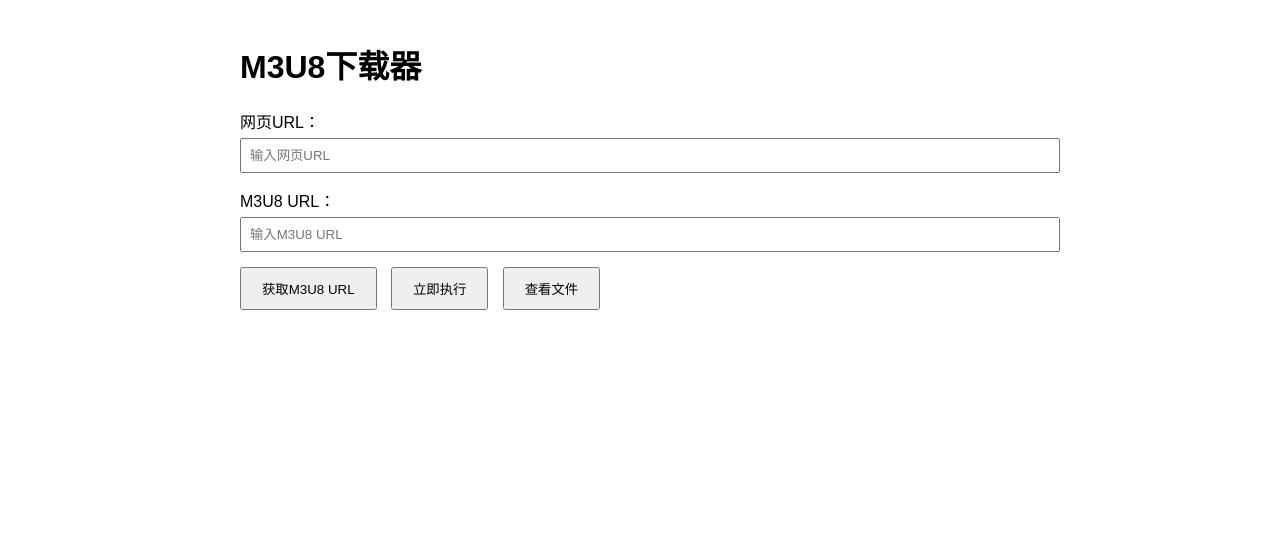
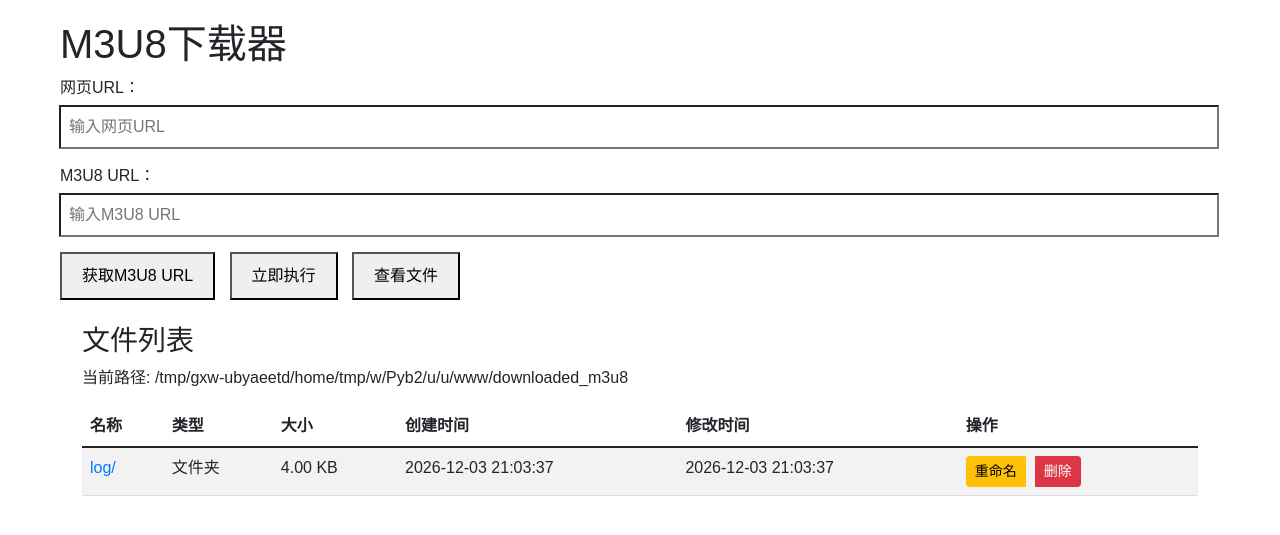
Before and after one commit to xjxjin/download_m3u8, a Flask app: page / in a window 1280 px wide. Shown: the top 535 px of the page. Run offline with Flask 3, Linux system fonts and the light colour scheme.

Commit message:
新增内容

```diff
--- a/app.py
+++ b/app.py
@@ -10,6 +10,7 @@ from selenium.webdriver.chrome.service import Service
 import time
 import subprocess
 import shutil
+import datetime
 # import logging
 # from logging.handlers import TimedRotatingFileHandler
 # from datetime import datetime
@@ -23,7 +24,7 @@ from download_m3u8 import output_dir, setup_logger
 logger = setup_logger()
 
 def get_m3u8_url(web_url):
-    """使用Selenium模拟手机访问并获取m3u8链接"""
+    """使用Selenium模拟手机访问并获取m3u8链接和视频名称"""
     logger.info(f"开始处理URL: {web_url}")
     chrome_options = Options()
 
@@ -96,10 +97,23 @@ def get_m3u8_url(web_url):
                 logger.error(f"解析日志时出错: {str(e)}")
                 continue
 
-        # 如果找到了m3u8链接，返回第一个
+        # 如果找到了m3u8链接，尝试获取视频标题
+        video_title = ""
+        try:
+            # 获取页面标题作为视频名称
+            video_title = driver.title
+            # 清理标题中的特殊字符
+            import re
+            video_title = re.sub(r'[\\/:*?"<>|]', '_', video_title)
+            logger.info(f"获取到视频标题: {video_title}")
+        except Exception as e:
+            logger.error(f"获取视频标题失败: {str(e)}")
+            video_title = datetime.datetime.now().strftime("%Y%m%d%H%M%S")
+
+        # 如果找到了m3u8链接，返回链接和标题
         if m3u8_urls:
             logger.info(f"成功找到M3U8链接: {m3u8_urls[0]}")
-            return m3u8_urls[0]
+            return {'url': m3u8_urls[0], 'title': video_title}
 
         logger.warning("未找到M3U8链接")
         return None
@@ -131,10 +145,14 @@ def get_m3u8():
     logger.info(f"收到请求，URL: {web_url}")
 
     try:
-        m3u8_url = get_m3u8_url(web_url)
-        if not m3u8_url:
+        result = get_m3u8_url(web_url)
+        if not result:
             return jsonify({'success': False, 'error': '未找到M3U8链接'})
-        return jsonify({'success': True, 'm3u8_url': m3u8_url})
+        return jsonify({
+            'success': True,
+            'm3u8_url': result['url'],
+            'video_title': result['title']
+        })
     except Exception as e:
         error_msg = str(e)
         logger.error(f"获取M3U8错误: {error_msg}")
@@ -143,14 +161,21 @@ def get_m3u8():
 @app.route('/execute', methods=['POST'])
 def execute():
     m3u8_url = request.json.get('m3u8_url')
+    video_title = request.json.get('video_title', '')
+
     if not m3u8_url:
         logger.warning("未提供M3U8 URL")
         return jsonify({'success': False, 'error': 'M3U8 URL is required'})
 
     try:
         logger.info(f"开始下载M3U8: {m3u8_url}")
+        logger.info(f"视频标题: {video_title}")
+
+        # 设置环境变量
         os.environ['M3U8_URL'] = m3u8_url
-        subprocess  .run(['python', 'download_m3u8.py'], check=True)
+        os.environ['VIDEO_TITLE'] = video_title
+
+        subprocess.run(['python', 'download_m3u8.py'], check=True)
         logger.info("下载完成")
         return jsonify({'success': True})
     except Exception as e:
@@ -184,13 +209,40 @@ def list_files():
         files = []
         for item in os.listdir(path):
             item_path = os.path.join(path, item)
+            stats = os.stat(item_path)
+
+            # 获取文件类型
+            file_type = '文件夹' if os.path.isdir(item_path) else '文件'
+
+            # 获取文件大小
+            size = stats.st_size
+            if size < 1024:
+                size_str = f"{size} B"
+            elif size < 1024 * 1024:
+                size_str = f"{size/1024:.2f} KB"
+            elif size < 1024 * 1024 * 1024:
+                size_str = f"{size/(1024*1024):.2f} MB"
+            else:
+                size_str = f"{size/(1024*1024*1024):.2f} GB"
+
             files.append({
                 'name': item,
                 'path': item_path,
                 'is_dir': os.path.isdir(item_path),
-                'size': os.path.getsize(item_path) if os.path.isfile(item_path) else 0
+                'type': file_type,
+                'size': size_str,
+                'created_time': datetime.datetime.fromtimestamp(stats.st_ctime).strftime('%Y-%m-%d %H:%M:%S'),
+                'modified_time': datetime.datetime.fromtimestamp(stats.st_mtime).strftime('%Y-%m-%d %H:%M:%S')
             })
-        return jsonify({'success': True, 'files': files})
+
+        # 按修改时间倒序排序
+        files.sort(key=lambda x: os.path.getmtime(x['path']), reverse=True)
+
+        return jsonify({
+            'success': True,
+            'current_path': os.path.abspath(path),
+            'files': files
+        })
     except Exception as e:
         logger.error(f"列出文件失败: {str(e)}")
         return jsonify({'success': False, 'error': str(e)})
--- a/templates/index.html
+++ b/templates/index.html
@@ -4,10 +4,11 @@
 <head>
     <title>M3U8下载器</title>
     <meta charset="UTF-8">
+    <link href="https://cdn.jsdelivr.net/npm/bootstrap@5.1.3/dist/css/bootstrap.min.css" rel="stylesheet">
     <style>
         body {
             font-family: Arial, sans-serif;
-            max-width: 800px;
+            max-width: 1200px;
             margin: 0 auto;
             padding: 20px;
         }
@@ -42,6 +43,30 @@
             margin-top: 10px;
             display: none;
         }
+        .table-responsive {
+            width: 100%;
+            overflow-x: auto;
+        }
+        .table {
+            width: 100%;
+            border-collapse: collapse;
+        }
+        .table th, .table td {
+            padding: 8px;
+            text-align: left;
+            border-bottom: 1px solid #ddd;
+        }
+        .btn-group {
+            white-space: nowrap;
+        }
+        .table td a {
+            color: #007bff;
+            text-decoration: none;
+            cursor: pointer;
+        }
+        .table td a:hover {
+            text-decoration: underline;
+        }
     </style>
 </head>
 <body>
@@ -60,16 +85,39 @@
     <div class="button-group">
         <button onclick="getM3U8()">获取M3U8 URL</button>
         <button onclick="execute()">立即执行</button>
-        <button onclick="listFiles()">查看文件</button>
+        <button onclick="viewFiles()">查看文件</button>
     </div>
 
     <div id="progress">
         <p>正在处理中...</p>
     </div>
 
-    <div id="file-list" class="file-list"></div>
+    <div class="container mt-4">
+        <h3>文件列表</h3>
+        <p>当前路径: <span id="current-path"></span></p>
+        <div class="table-responsive">
+            <table class="table table-striped">
+                <thead>
+                    <tr>
+                        <th>名称</th>
+                        <th>类型</th>
+                        <th>大小</th>
+                        <th>创建时间</th>
+                        <th>修改时间</th>
+                        <th>操作</th>
+                    </tr>
+                </thead>
+                <tbody id="file-list">
+                </tbody>
+            </table>
+        </div>
+    </div>
 
     <script>
+        // 全局变量
+        const output_dir = '/app/downloaded_m3u8';
+
+        // 获取 M3U8 URL
         async function getM3U8() {
             const webUrl = document.getElementById('web-url').value;
             if (!webUrl) {
@@ -97,6 +145,7 @@
             }
         }
 
+        // 执行下载
         async function execute() {
             const m3u8Url = document.getElementById('m3u8-url').value;
             if (!m3u8Url) {
@@ -129,59 +178,66 @@
             }
         }
 
+        // 列出文件
         async function listFiles(path = '') {
             try {
                 const response = await fetch(`/list_files?path=${path}`);
                 const data = await response.json();
 
                 if (data.success) {
+                    // 更新当前路径
+                    document.getElementById('current-path').textContent = data.current_path;
+
+                    // 更新文件列表
                     const fileList = document.getElementById('file-list');
                     fileList.innerHTML = '';
 
+                    // 如果不是根目录，添加返回上级目录的行
+                    if (path && path !== output_dir) {
+                        const parentPath = path.substring(0, path.lastIndexOf('/'));
+                        const row = document.createElement('tr');
+                        row.innerHTML = `
+                            <td colspan="5">
+                                <a href="javascript:void(0)" onclick="listFiles('${parentPath}')">..</a>
+                            </td>
+                            <td></td>
+                        `;
+                        fileList.appendChild(row);
+                    }
+
+                    // 添加文件和文件夹
                     data.files.forEach(file => {
-                        const fileItem = document.createElement('div');
-                        fileItem.className = 'file-item';
+                        const row = document.createElement('tr');
+                        const fileName = file.is_dir ?
+                            `<a href="javascript:void(0)" onclick="listFiles('${file.path}')">${file.name}/</a>` :
+                            file.name;
 
-                        const fileName = document.createElement('span');
-                        fileName.textContent = file.name;
-                        if (file.is_dir) {
-                            fileName.style.cursor = 'pointer';
-                            fileName.onclick = () => listFiles(file.path);
-                        }
-
-                        const actions = document.createElement('div');
-                        actions.className = 'file-actions';
-
-                        if (!file.is_dir) {
-                            const downloadBtn = document.createElement('button');
-                            downloadBtn.textContent = '下载';
-                            downloadBtn.onclick = () => window.location.href = `/download/${file.path}`;
-                            actions.appendChild(downloadBtn);
-                        }
-
-                        const renameBtn = document.createElement('button');
-                        renameBtn.textContent = '重命名';
-                        renameBtn.onclick = () => renameFile(file.path);
-
-                        const deleteBtn = document.createElement('button');
-                        deleteBtn.textContent = '删除';
-                        deleteBtn.onclick = () => deleteFile(file.path);
-
-                        actions.appendChild(renameBtn);
-                        actions.appendChild(deleteBtn);
-
-                        fileItem.appendChild(fileName);
-                        fileItem.appendChild(actions);
-                        fileList.appendChild(fileItem);
+                        row.innerHTML = `
+                            <td>${fileName}</td>
+                            <td>${file.type}</td>
+                            <td>${file.size}</td>
+                            <td>${file.created_time}</td>
+                            <td>${file.modified_time}</td>
+                            <td>
+                                <div class="btn-group">
+                                    ${!file.is_dir ? `<button class="btn btn-sm btn-primary" onclick="downloadFile('${file.path}')">下载</button>` : ''}
+                                    <button class="btn btn-sm btn-warning" onclick="renameFile('${file.path}')">重命名</button>
+                                    <button class="btn btn-sm btn-danger" onclick="deleteFile('${file.path}')">删除</button>
+                                </div>
+                            </td>
+                        `;
+                        fileList.appendChild(row);
                     });
                 } else {
                     alert('获取文件列表失败: ' + data.error);
                 }
             } catch (error) {
-                alert('请求失败: ' + error);
+                console.error('Error:', error);
+                alert('获取文件列表失败');
             }
         }
 
+        // 重命名文件
         async function renameFile(oldPath) {
             const newName = prompt('请输入新的文件名：');
             if (!newName) return;
@@ -209,6 +265,7 @@
             }
         }
 
+        // 删除文件
         async function deleteFile(filepath) {
             if (!confirm('确定要删除这个文件吗？')) return;
 
@@ -231,6 +288,21 @@
                 alert('请求失败: ' + error);
             }
         }
+
+        // 下载文件
+        function downloadFile(filepath) {
+            window.location.href = `/download/${filepath}`;
+        }
+
+        // 查看文件列表
+        function viewFiles() {
+            listFiles();
+        }
+
+        // 页面加载时初始化
+        document.addEventListener('DOMContentLoaded', function() {
+            listFiles();
+        });
     </script>
 </body>
 </html>
```
Also changed, not shown: download_m3u8.py (+10 -2 lines).
